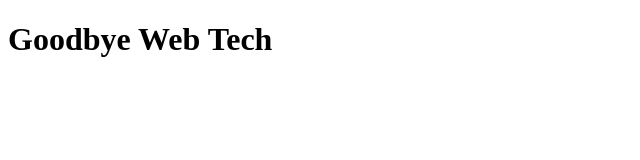
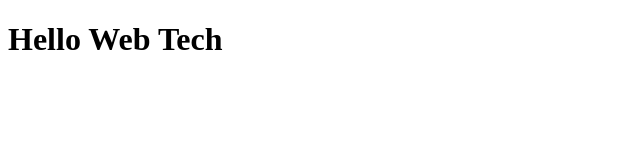
Before and after one commit to alansolarski/alansolarski.github.io, a plain HTML site: page index.html in a window 1280 px wide. Shown: the whole page, without its empty margins (0-640 px from the left). Drawn offline with Linux system fonts and the light colour scheme.

Commit message:
revert body text

```diff
--- a/index.html
+++ b/index.html
@@ -4,6 +4,6 @@
     <title>SET08101 - Web Tech</title>
   </head>
   <body>
-    <h1>Goodbye Web Tech</h1>
+    <h1>Hello Web Tech</h1>
   </body>
 </html>
```
